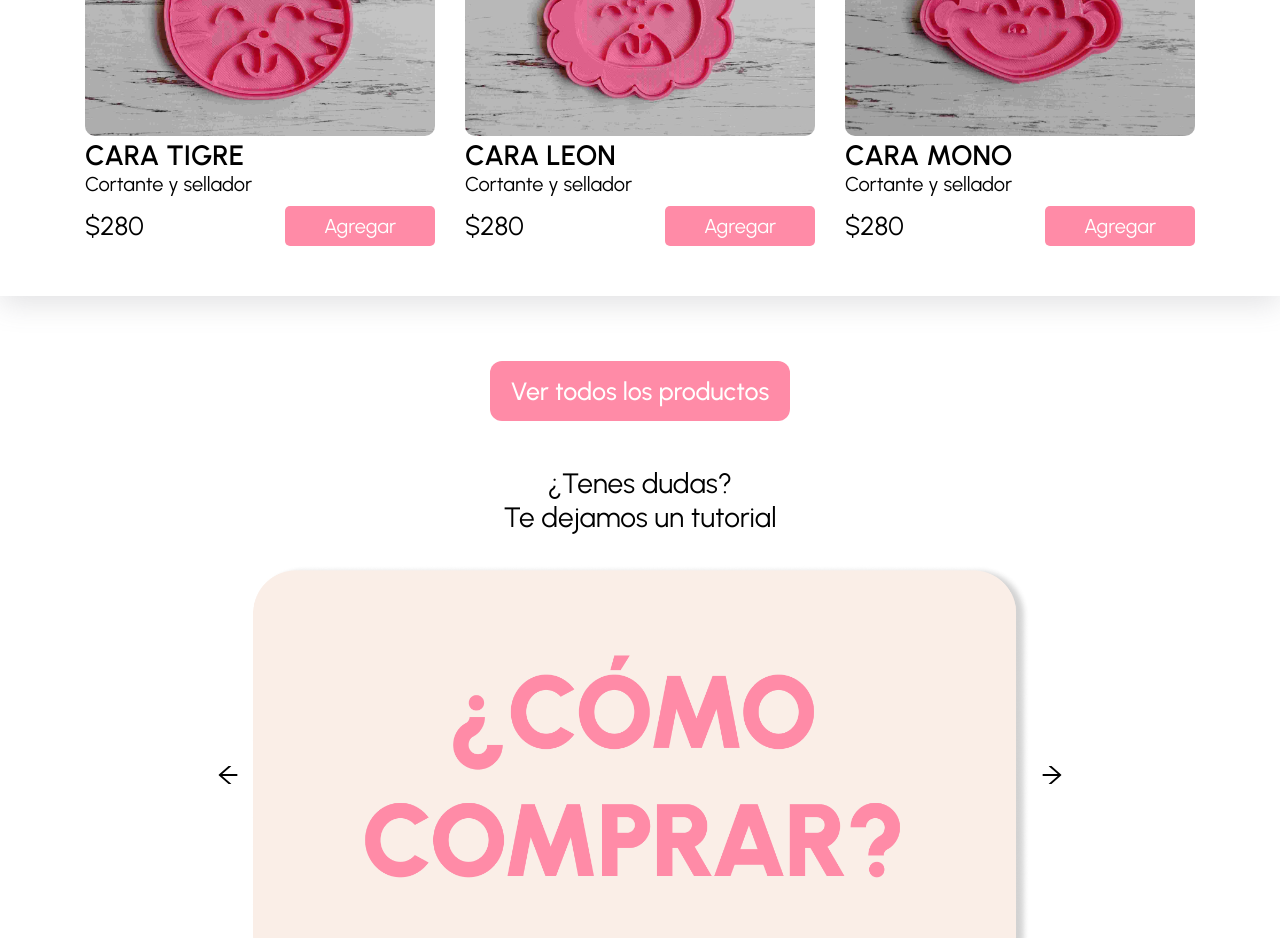
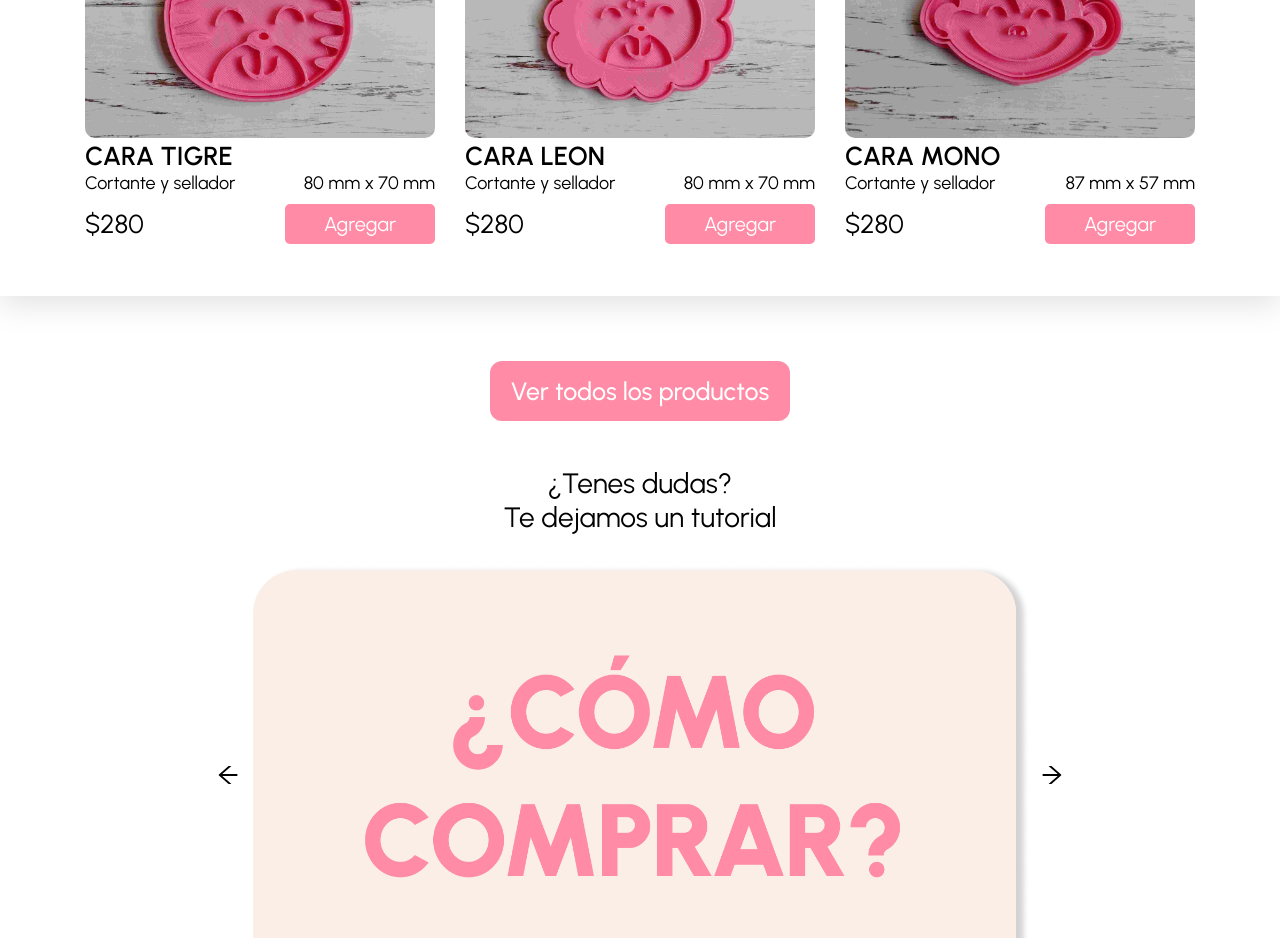
Before and after one commit to 2piradrian/siete-colores, a React (Create React App) app: page / in a window 1280 px wide. Shown: the part 1100-2038 px from the top of the page. Built offline with nearby package versions, Linux system fonts and the light colour scheme.

Commit message:
size in item

```diff
--- a/src/Components/Item/Item.jsx
+++ b/src/Components/Item/Item.jsx
@@ -1,6 +1,7 @@
 import React from "react";
 import {
 	AddButton,
+	DescBox,
 	ItemBox,
 	ItemDesc,
 	ItemImg,
@@ -10,11 +11,15 @@ import {
 } from "./ItemStyles";
 
 function Item(props) {
+	console.log(props);
 	return (
 		<ItemBox>
 			<ItemImg src={`./db/img/${props.id}.jpg`} alt={props.name} />
 			<ItemTitle>{props.name}</ItemTitle>
-			<ItemDesc>{props.type}</ItemDesc>
+			<DescBox>
+				<ItemDesc className="type">{props.type}</ItemDesc>
+				<ItemDesc className="size">{props["tam-aprox"]}</ItemDesc>
+			</DescBox>
 			<SubContainer>
 				<ItemPrice>{`$${props.price}`}</ItemPrice>
 				<AddButton>Agregar</AddButton>
--- a/src/Components/Item/ItemStyles.js
+++ b/src/Components/Item/ItemStyles.js
@@ -22,13 +22,25 @@ export const ItemImg = styled.img`
 export const ItemTitle = styled.span`
 	width: 100%;
 	margin-top: 2px;
-	font-size: 28px;
+	font-size: 26px;
 	font-weight: 600;
+`;
+export const DescBox = styled.div`
+	width: 100%;
+	display: flex;
+	justify-content: space-between;
+	align-items: center;
 `;
 
 export const ItemDesc = styled.p`
 	width: 100%;
-	font-size: 20px;
+	font-size: 18px;
+	&.size {
+		text-align: end;
+	}
+	&.type {
+		text-align: start;
+	}
 `;
 
 export const SubContainer = styled.div`
```
